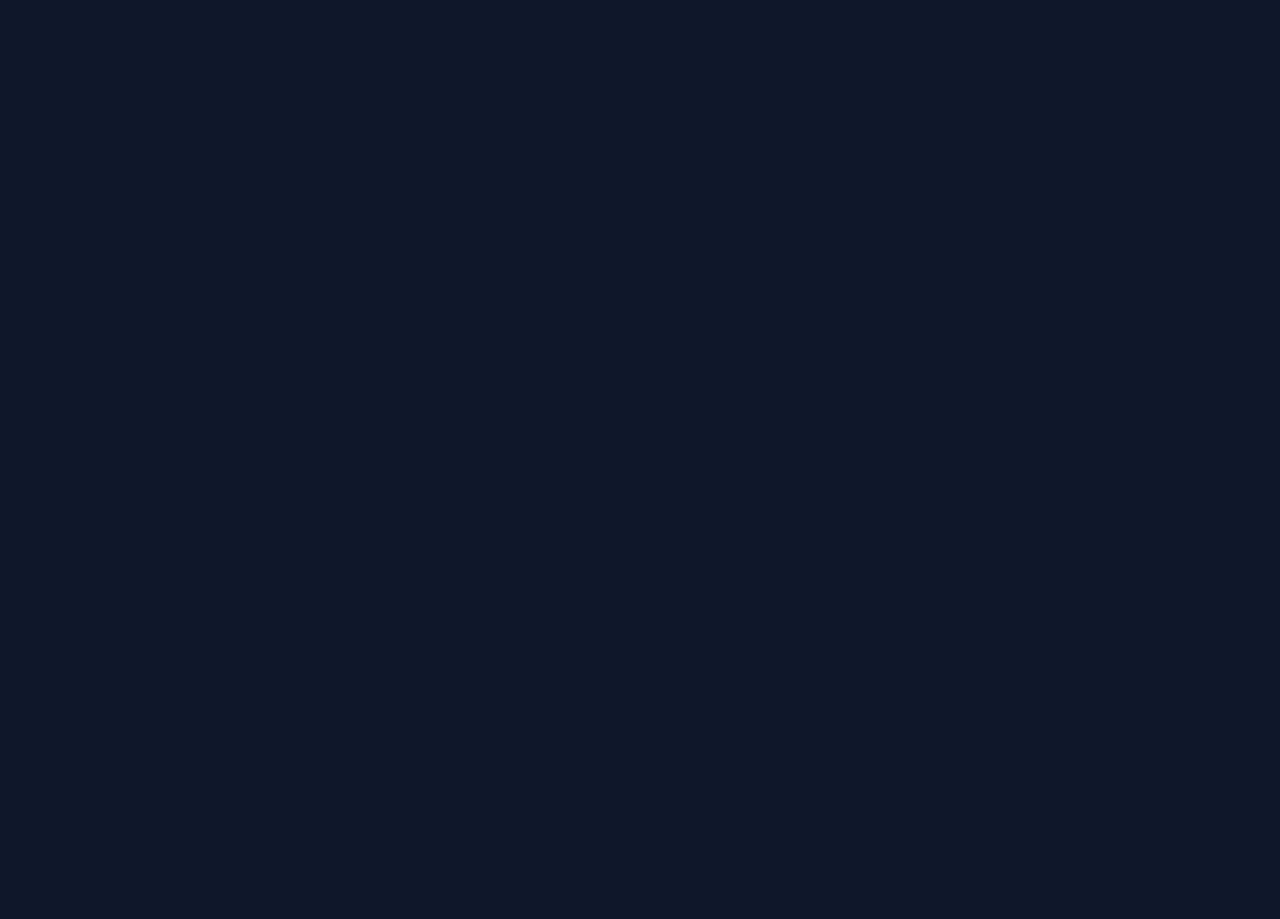
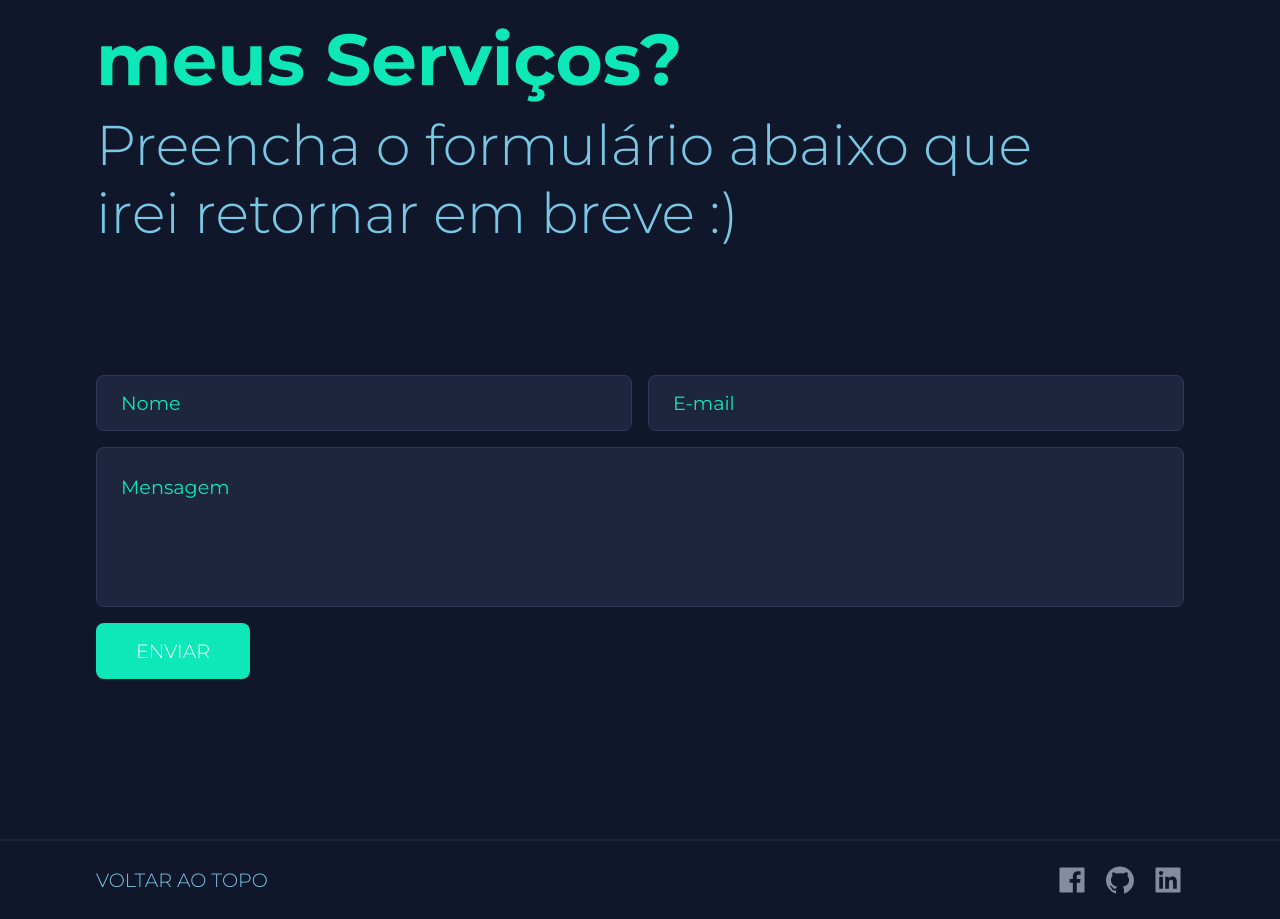
Before and after one commit to EdivaldoJunior01/Portifolio_Next.js, a Next.js app: page / in a window 1280 px wide. Shown: the part 4206-5125 px from the top of the page. Before the commit the page ends 4005 px from the top, so only its background shows below. Built offline with nearby package versions, Linux system fonts and the light colour scheme.

Commit message:
criando o Form de contato e footer do portfólio

```diff
--- /dev/null
+++ b/src/components/Footer/index.tsx
@@ -0,0 +1,40 @@
+import { Container } from './styles';
+import {
+  AiFillFacebook,
+  AiOutlineGithub,
+  AiFillLinkedin
+} from 'react-icons/ai'
+
+function Footer() {
+  function handleRedirect(url: string){
+    window.open(url);
+  }
+
+  function handleScrollTop(){//function para levar a pag para o topo
+    window.scroll({ /* js nativo */
+      top: 0,
+      behavior: 'smooth'
+    })
+  }
+
+  return (
+    <Container>
+    <div className="container">{/* div criada p/ ele seguir a mesma responsividade do site todo */ }
+      <button type="button" onClick={handleScrollTop}>  Voltar ao topo</button>
+        <section>
+            <AiFillFacebook
+            onClick={() => handleRedirect('https://www.facebook.com/junior.araujo.12382')}
+            />
+            <AiOutlineGithub
+            onClick={() => handleRedirect('https://github.com/EdivaldoJunior01')}
+            />
+            <AiFillLinkedin
+            onClick={() => handleRedirect('https://www.linkedin.com/in/edivaldo-j%C3%BAnior-9a67391bb/')}
+            />
+        </section>
+    </div>
+    </Container>
+  );
+};
+
+export default Footer;
--- /dev/null
+++ b/src/components/Footer/styles.ts
@@ -0,0 +1,57 @@
+import styled from 'styled-components';
+
+export const Container = styled.footer`
+  width: 100%;
+  display: flex;
+  margin-top: 10rem;//p manter a distancia superior
+  border-top: 2px solid ${({theme})=> theme.backgroundLight}; //linha antes do footer
+  height: 5rem;
+  align-items: center;
+  justify-content: center;
+
+  >div{
+    display: flex;
+    align-items: center;
+    justify-content: space-between; //para o conteudo ser separados(separar o btn e a section dos itens, linkedin, face..)
+
+    button{
+      background: none;
+      border: none;
+      color: ${({theme})=> theme.secondary};
+      text-transform: uppercase;
+      font-weight: 300;
+      font-size: 1.2rem;
+    }
+    >section{
+      display: flex;
+      align-items: center;
+      gap: 1rem;
+
+      svg{
+        width: 2rem;
+        height: 2rem;
+        color: ${({theme})=> theme.text};
+        transition: .5s;
+        cursor: pointer;
+
+        &:hover{
+          color:${({theme})=> theme.primary}
+        }
+      }
+    }
+  @media(max-width: 450px){
+    button{
+      font-size: .9rem;
+    }
+      >section{
+        gap: .5rem;
+        svg{
+          width: 1.5rem;
+          height: 1.5rem;
+        }
+      }
+    }
+  }
+
+
+`;
--- /dev/null
+++ b/src/components/FormContato/Formulario.tsx
@@ -0,0 +1,14 @@
+import {FormContainer, Input, TextArea} from './styles'
+
+export default function Formulario() {
+  return(
+   <FormContainer>
+
+        <Input placeholder="Nome" required/>
+        <Input placeholder="E-mail" type="email" required/>
+        <TextArea placeholder="Mensagem" required/>
+        <button type="submit">ENVIAR</button>
+
+  </FormContainer>
+  );
+}
--- /dev/null
+++ b/src/components/FormContato/index.tsx
@@ -0,0 +1,30 @@
+import SectionTitle from '../SectionTitle';
+import Formulario from './Formulario';
+import { Container } from './styles';
+
+
+function FormContato() {
+  return (
+    <Container>
+     <SectionTitle
+      title={
+        <>
+          Precisa dos
+          <br />
+          meus Serviços?
+        </>
+      }
+      description={
+        <>
+        Preencha o formulário abaixo que
+        <br />
+        irei retornar em breve :)
+        </>
+      }
+     />
+     <Formulario/>
+    </Container>
+  );
+};
+
+export default FormContato;
--- /dev/null
+++ b/src/components/FormContato/styles.ts
@@ -0,0 +1,106 @@
+import { darken } from 'polished';
+import styled from 'styled-components';
+
+export const Container = styled.section`
+  width:100%;
+`;
+
+export const FormContainer = styled.form`
+  margin-top: 8rem;
+  width: 100%;
+  display: grid ;
+  grid-template-columns: 1fr 1fr;
+  gap: 1rem;
+
+  >button{//estilo do btn
+    border: none;
+    padding: 1rem 2.5rem; //Margem superior e inferior de 1rem. Margem esquerda e direita de 2.5rem.
+    color: #fff;
+    font-weight: 300;
+    font-size: 1.2rem;
+    border-radius: .5rem;
+    background: ${({theme})=> theme.primary};
+    transition: .5s;
+    width: fit-content;//para o btn ficar do tamanho do conteudo aq no caso do tamanho do nome ENVIAR
+
+
+    &:disabled{
+      opacity: 0.5;
+    }
+    &:not(:disabled):hover{//ele seleciona quando n estiver desabilitado, dai ele faz esse hoover
+      background: ${({theme})=> darken(0.10, theme.primary)};
+
+
+    }
+  }
+
+  @media(max-width: 700px){
+    margin-top: 5rem;
+    grid-template-columns: 1fr;
+  }
+
+  @media(max-width: 450px){
+    >button{
+      padding: .8rem 1.5rem;
+      font-size: 1rem;
+    }
+  }
+`;
+
+export const Input = styled.input`
+  height: 3rem;
+  width: 100%;
+  background: ${({theme})=> theme.inputBackground};
+  border: 1px solid ${({theme})=> theme.border};
+  padding: 1.7rem 1.5rem;
+  color: ${({theme})=> theme.primary};
+  border-radius: 0.5rem;
+  font-size: 1.2rem;
+  outline: none;
+  transition: 0.5s;
+
+  &:focus{//quando tiver digitando no form
+    border-color: ${({theme})=> theme.primary};
+  }
+  &::placeholder{
+    color: ${({theme})=> theme.primary};
+  }
+
+  @media(max-width: 450px){
+    padding: 1.4rem;
+    font-size: 1rem;
+  }
+
+`;
+
+export const TextArea = styled.textarea`
+  height: 10rem;
+  width: 100%;
+  background: ${({theme})=> theme.inputBackground};
+  border: 1px solid ${({theme})=> theme.border};
+  padding: 1.7rem 1.5rem;
+  color: ${({theme})=> theme.primary};
+  border-radius: 0.5rem;
+  font-size: 1.2rem;
+  outline: none;
+  transition: 0.5s;
+  resize: none;//para n redimensionar o textarea
+
+  grid-column: 1/3; //significa q ele vai ocupar da 1 coluna ate a 3coluna
+
+  &:focus{//quando tiver digitando no form
+    border-color: ${({theme})=> theme.primary};
+  }
+  &::placeholder{
+    color: ${({theme})=> theme.primary};
+  }
+
+  @media(max-width: 700px){
+    grid-column: 1;
+  }
+  @media(max-width: 450px){
+    padding: 1.4rem;
+    font-size: 1rem;
+  }
+
+`;
--- a/src/pages/index.tsx
+++ b/src/pages/index.tsx
@@ -4,6 +4,8 @@ import HomeHero from '../components/HomeHero';
 import ExperienciaCertificado from '../components/Experiencia_Certificado';
 import Projetos from '../components/Projetos';
 import Conhecimentos from '../components/Conhecimentos';
+import FormContato from '../components/FormContato';
+import Footer from '../components/Footer';
 export default function Home() {
   return (
     <HomeContainer>
@@ -14,8 +16,9 @@ export default function Home() {
       <ExperienciaCertificado />
       <Projetos/>
       <Conhecimentos/>
-
+      <FormContato/>
     </main>
+    <Footer/> {/* footer vai fora do main pq o main e um container */}
     </HomeContainer>
   ) ;
 
--- a/src/styles/HomeStyles.ts
+++ b/src/styles/HomeStyles.ts
@@ -10,6 +10,5 @@ export const HomeContainer = styled.div`
     display: flex;
     flex-direction: column;
     gap: 8rem;/* espaçamento entre os conteudos */
-
   }
 `;
```
